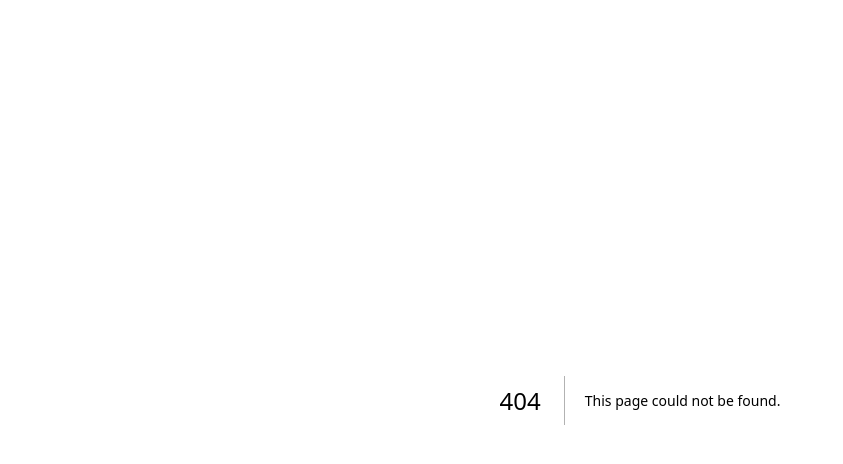
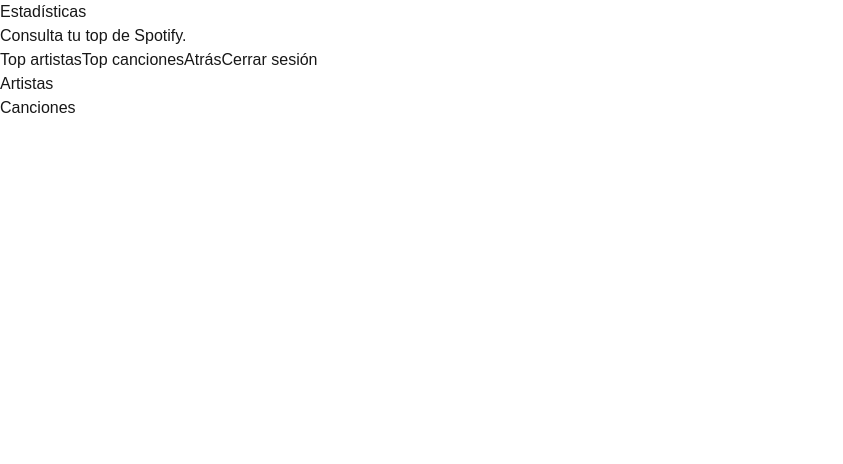
Before and after one commit to juliosoria9/proyectoweb_2, a Next.js app in the folder spotify/: page /dashboard/estadisticas in a window 1280 px wide. Before the commit this address had no page. Shown: the top 464 px of the page, without its empty margins (0-843 px from the left). Built offline with nearby package versions, Linux system fonts and the light colour scheme; sample sign-in values are in the browser's storage.

Commit message:
seccion de estadisticas de usuario
aqui tenemos la parte de estadisticas como las canciones mas escuchadas o los artistas mas escuchados todavia sin css solo codigo

```diff
--- /dev/null
+++ b/spotify/src/app/dashboard/estadisticas/page.js
@@ -0,0 +1,118 @@
+'use client';
+
+// Página de estadísticas muy sencilla: protege con login,
+// trae top artistas y top canciones de Spotify y los lista en texto.
+
+import { useEffect, useState } from 'react';
+import { useRouter } from 'next/navigation';
+import { isAuthenticated, logout, getAccessToken } from '@/lib/auth';
+
+export default function EstadisticasPage() {
+  const router = useRouter();
+  const [artistas, setArtistas] = useState([]);
+  const [canciones, setCanciones] = useState([]);
+  const [mensaje, setMensaje] = useState('');
+  const [cargando, setCargando] = useState(false);
+
+  // Si no hay token, vuelve al inicio.
+  useEffect(() => {
+    if (!isAuthenticated()) {
+      router.push('/');
+    }
+  }, [router]);
+
+  async function traerTop(tipo) {
+    setMensaje('');
+    setCargando(true);
+
+    const token = getAccessToken();
+    if (!token) {
+      setMensaje('Sin token. Inicia sesión.');
+      setCargando(false);
+      return;
+    }
+
+    // Decidir cuál URL usar según el tipo
+    let url;
+    if (tipo === 'artists') {
+      url = 'https://api.spotify.com/v1/me/top/artists?limit=5';
+    } else if (tipo === 'tracks') {
+      url = 'https://api.spotify.com/v1/me/top/tracks?limit=5';
+    }
+
+    try {
+      // Pedir datos a Spotify
+      const resp = await fetch(url, {
+        headers: { Authorization: `Bearer ${token}` }
+      });
+
+      // Si hay error, mostrar mensaje
+      if (!resp.ok) {
+        setMensaje('Error al pedir datos. ¿Token expirado?');
+        setCargando(false);
+        return;
+      }
+
+      // Convertir respuesta a JSON
+      const data = await resp.json();
+      const items = data.items;
+
+      // Guardar en el estado correspondiente
+      if (tipo === 'artists') {
+        setArtistas(items);
+      } else if (tipo === 'tracks') {
+        setCanciones(items);
+      }
+
+    } catch (e) {
+      setMensaje('Error de red: ' + e.message);
+    }
+
+    setCargando(false);
+  }
+
+  return (
+    <div>
+      <h1>Estadísticas</h1>
+      <p>Consulta tu top de Spotify.</p>
+
+      <div>
+        <button type="button" onClick={() => traerTop('artists')} disabled={cargando}>Top artistas</button>
+        <button type="button" onClick={() => traerTop('tracks')} disabled={cargando}>Top canciones</button>
+        <button type="button" onClick={() => router.back()}>Atrás</button>
+        <button type="button" onClick={() => { logout(); router.push('/'); }}>Cerrar sesión</button>
+      </div>
+
+      {cargando && <p>Cargando...</p>}
+      {mensaje && <p>{mensaje}</p>}
+
+      <h2>Artistas</h2>
+      <ul>
+        {artistas.map((a) => (
+          <li key={a.id}>{a.name}</li>
+        ))}
+      </ul>
+
+      <h2>Canciones</h2>
+      <ul>
+        {canciones.map((cancion) => {
+          // Obtener nombres de artistas
+          let nombresArtistas = '';
+          if (cancion.artists && cancion.artists.length > 0) {
+            const nombres = [];
+            for (let i = 0; i < cancion.artists.length; i++) {
+              nombres.push(cancion.artists[i].name);
+            }
+            nombresArtistas = nombres.join(', ');
+          }
+
+          return (
+            <li key={cancion.id}>
+              {cancion.name} - {nombresArtistas}
+            </li>
+          );
+        })}
+      </ul>
+    </div>
+  );
+}
--- a/spotify/src/app/dashboard/page.js
+++ b/spotify/src/app/dashboard/page.js
@@ -25,9 +25,18 @@
 		<div>
 			<h1>Dashboard</h1>
 			<p>Aqui ira el panel con widgets y playlist.</p>
-			<button type="button" onClick={() => { logout(); router.push('/'); }}>
-				Cerrar sesión
-			</button>
+
+			<div>
+				<button type="button" onClick={() => router.push('/dashboard/estadisticas')}>
+					Estadísticas
+				</button>
+				<button type="button" onClick={() => router.back()}>
+					Atrás
+				</button>
+				<button type="button" onClick={() => { logout(); router.push('/'); }}>
+					Cerrar sesión
+				</button>
+			</div>
 		</div>
 	);
 }
```
